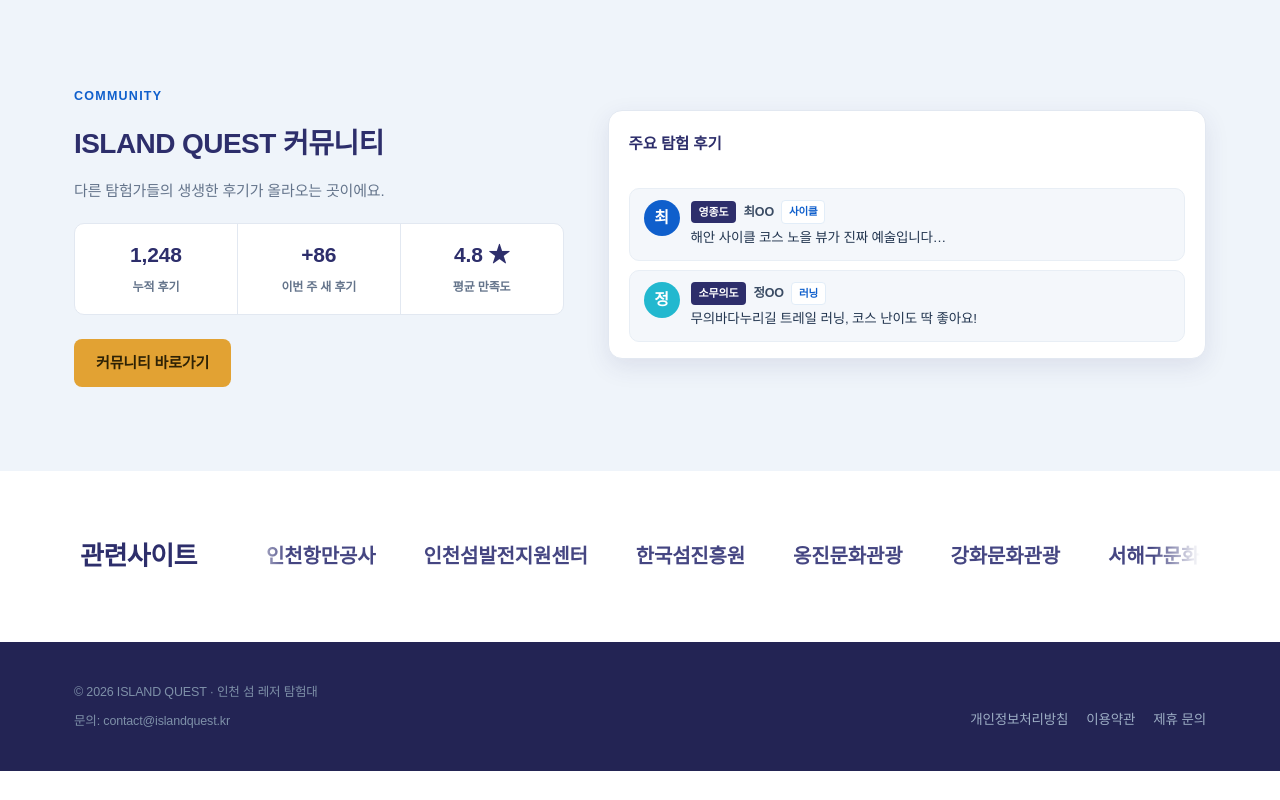
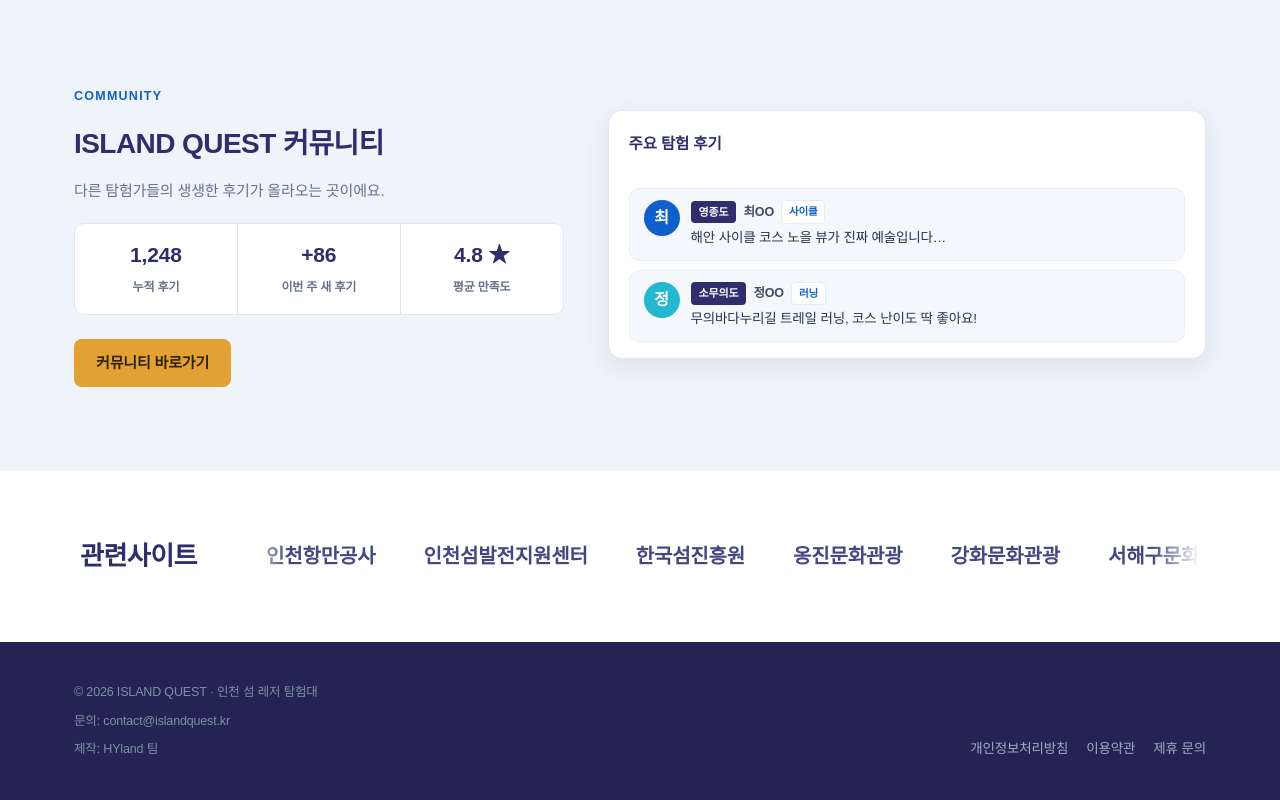
Before and after one commit to mloolhz/HYland, a React (Vite) app in the folder tour_FE/: page / in a window 1280 px wide. Shown: the part 4447-5247 px from the top of the page. Before the commit the page ends 5218 px from the top, so only its background shows below. Built offline with nearby package versions, Linux system fonts and the light colour scheme; a web font is replaced by a local one.

Commit message:
푸터에 제작팀 문구 추가

```diff
--- a/tour_FE/src/components/landing/SiteFooter.tsx
+++ b/tour_FE/src/components/landing/SiteFooter.tsx
@@ -8,6 +8,7 @@ export function SiteFooter() {
           <div className="foot-info">
             <span>© 2026 ISLAND QUEST · 인천 섬 레저 탐험대</span>
             <span>문의: contact@islandquest.kr</span>
+            <span>제작: HYland 팀</span>
           </div>
           <nav className="foot-links" aria-label="푸터 링크">
             <a href="#" {...demoProps("개인정보처리방침 페이지는 준비 중이에요 📄")}>
```
